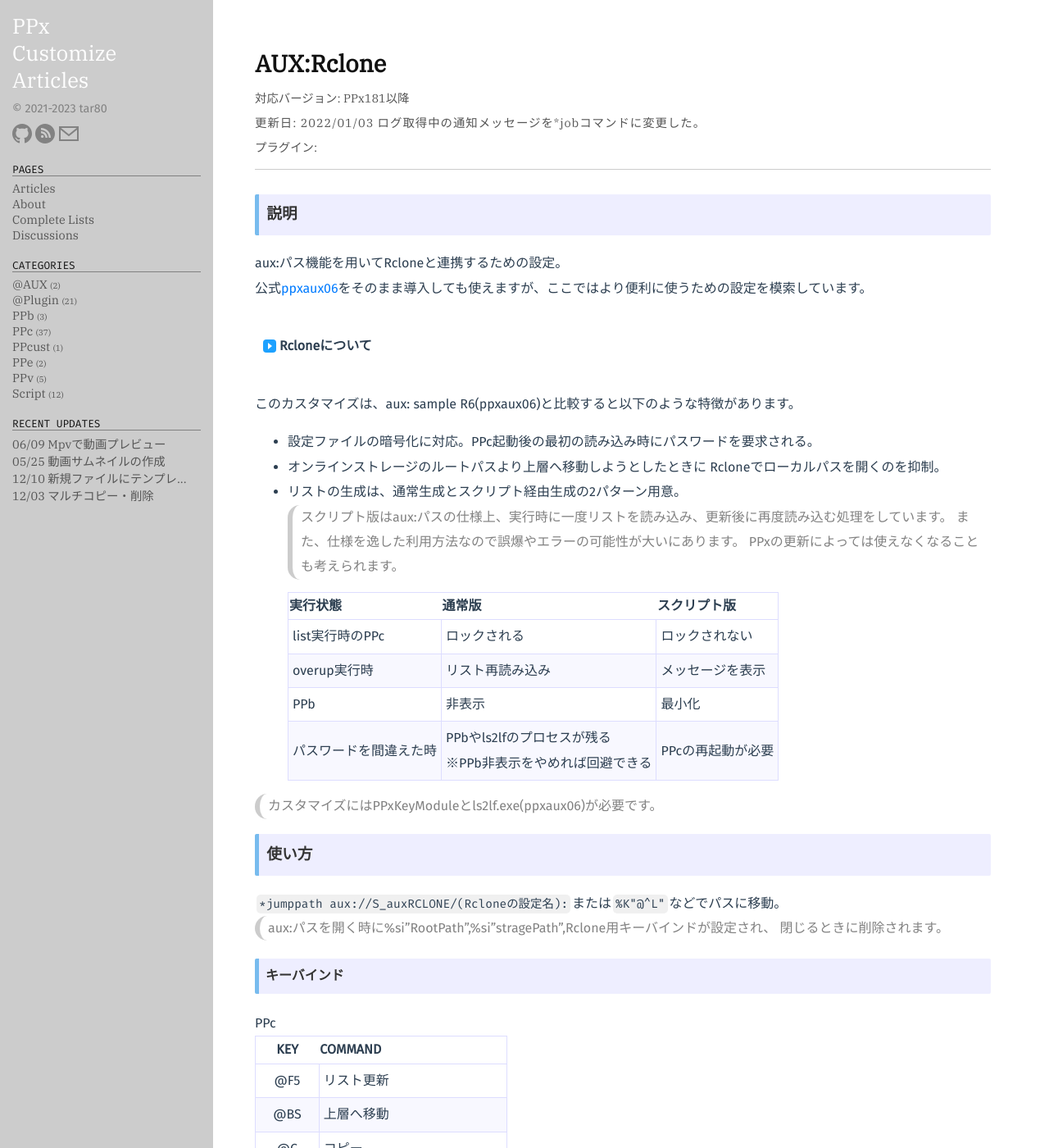
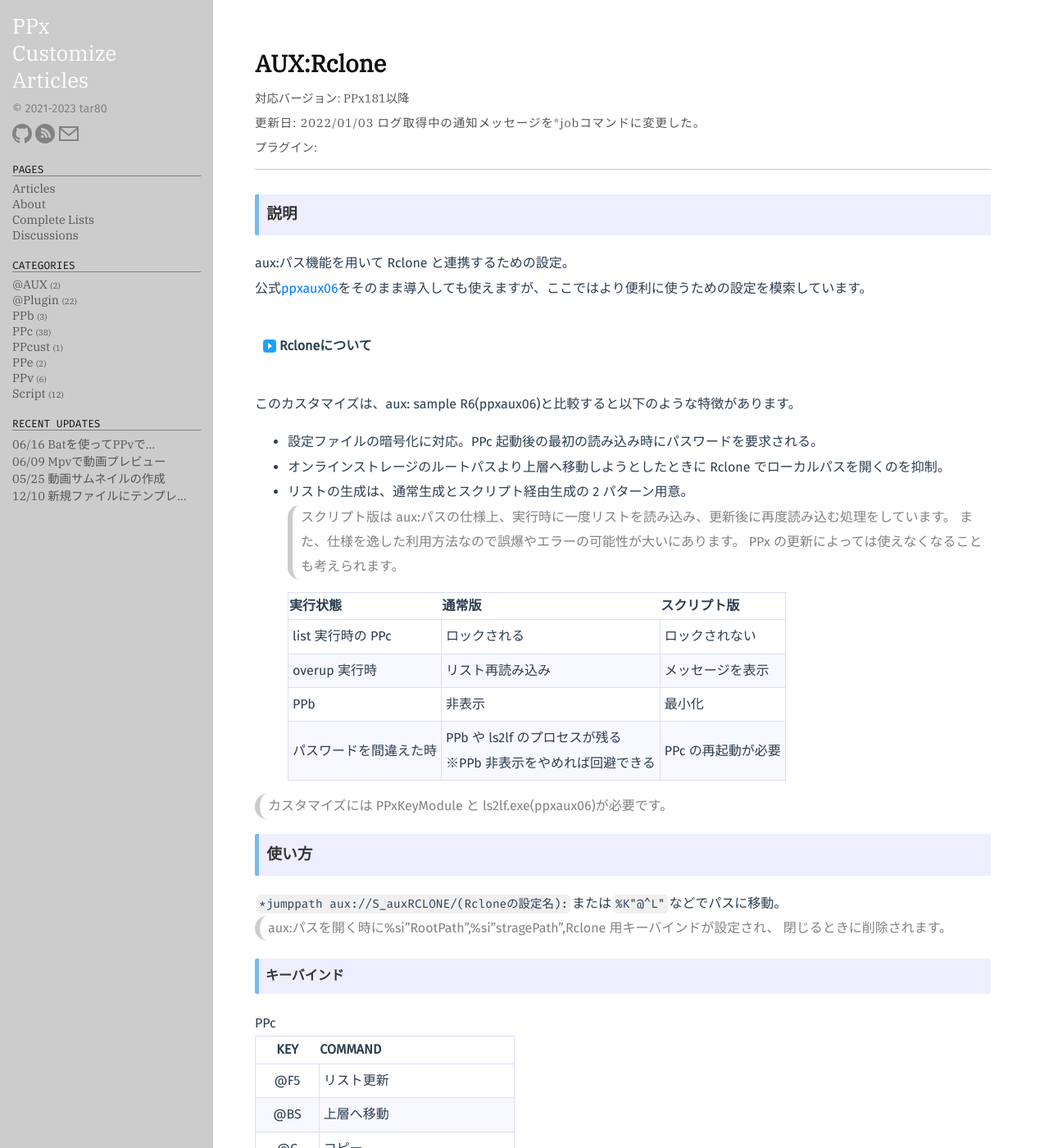
Before and after one commit to tar80/pages-pca, a Jekyll site: the page built from _posts/21-11-06-aux_rclone.md, in a window 1280 px wide and 1400 px high. Shown: the whole window at 82% size. Built offline with Jekyll 4.4.1, drawn with Linux system fonts in a browser that asks for light colours; some web fonts are replaced; some of the changed text lies outside the part shown.

Commit message:
Update PPv syntax投稿

````diff
--- a/_posts/21-11-06-aux_rclone.md
+++ b/_posts/21-11-06-aux_rclone.md
@@ -1,13 +1,15 @@
 ---
 layout: post
-title: "AUX:Rclone"
+title: 'AUX:Rclone'
 version: PPx181以降
 date: 2022-01-03
-comment: "ログ取得中の通知メッセージを*jobコマンドに変更した。"
+comment: 'ログ取得中の通知メッセージを*jobコマンドに変更した。'
 categories: PPc @AUX
 ---
+
 ### 説明
-aux:パス機能を用いてRcloneと連携するための設定。<BR>
+
+aux:パス機能を用いて Rclone と連携するための設定。<BR>
 公式[ppxaux06](http://toro.d.dooo.jp/slppx.html#ppxaux)をそのまま導入しても使えますが、ここではより便利に使うための設定を模索しています。
 
 <BR>
@@ -25,41 +27,45 @@
 <BR>
 
 このカスタマイズは、aux: sample R6(ppxaux06)と比較すると以下のような特徴があります。
-- 設定ファイルの暗号化に対応。PPc起動後の最初の読み込み時にパスワードを要求される。
+
+- 設定ファイルの暗号化に対応。PPc 起動後の最初の読み込み時にパスワードを要求される。
 - オンラインストレージのルートパスより上層へ移動しようとしたときに
-  Rcloneでローカルパスを開くのを抑制。
-- リストの生成は、通常生成とスクリプト経由生成の2パターン用意。<BR>
-  > スクリプト版はaux:パスの仕様上、実行時に一度リストを読み込み、更新後に再度読み込む処理をしています。
-  また、仕様を逸した利用方法なので誤爆やエラーの可能性が大いにあります。
-  PPxの更新によっては使えなくなることも考えられます。
+  Rclone でローカルパスを開くのを抑制。
+- リストの生成は、通常生成とスクリプト経由生成の 2 パターン用意。<BR>
 
-  | 実行状態 | 通常版 | スクリプト版 |
-  |:-|:-|:-|
-  | list実行時のPPc | ロックされる | ロックされない |
-  | overup実行時 | リスト再読み込み | メッセージを表示 |
-  | PPb | 非表示 | 最小化 |
-  | パスワードを間違えた時 | PPbやls2lfのプロセスが残る<BR>※PPb非表示をやめれば回避できる | PPcの再起動が必要 |
+  > スクリプト版は aux:パスの仕様上、実行時に一度リストを読み込み、更新後に再度読み込む処理をしています。
+  > また、仕様を逸した利用方法なので誤爆やエラーの可能性が大いにあります。
+  > PPx の更新によっては使えなくなることも考えられます。
 
-> カスタマイズにはPPxKeyModuleとls2lf\.exe(ppxaux06)が必要です。
+  | 実行状態               | 通常版                                                           | スクリプト版       |
+  | :--------------------- | :--------------------------------------------------------------- | :----------------- |
+  | list 実行時の PPc      | ロックされる                                                     | ロックされない     |
+  | overup 実行時          | リスト再読み込み                                                 | メッセージを表示   |
+  | PPb                    | 非表示                                                           | 最小化             |
+  | パスワードを間違えた時 | PPb や ls2lf のプロセスが残る<BR>※PPb 非表示をやめれば回避できる | PPc の再起動が必要 |
 
+> カスタマイズには PPxKeyModule と ls2lf\.exe(ppxaux06)が必要です。
 
 ### 使い方
+
 `*jumppath aux://S_auxRCLONE/(Rcloneの設定名):`または`%K"@^L"`などでパスに移動。<BR>
-> aux:パスを開く時に%si"RootPath",%si"stragePath",Rclone用キーバインドが設定され、
-閉じるときに削除されます。
+
+> aux:パスを開く時に%si"RootPath",%si"stragePath",Rclone 用キーバインドが設定され、
+> 閉じるときに削除されます。
 
 #### キーバインド
+
 PPc
 
-| KEY | COMMAND |
-|:-:|:-|
-| @F5 | リスト更新 |
-| @BS | 上層へ移動 |
-| @C | コピー |
-| @M | 移動 |
-| @D | 削除 |
-| @CTRL+K | ディレクトリ作成 |
-| V | エントリをPPv標準入力で開く |
+|   KEY   | COMMAND                       |
+| :-----: | :---------------------------- |
+|   @F5   | リスト更新                    |
+|   @BS   | 上層へ移動                    |
+|   @C    | コピー                        |
+|   @M    | 移動                          |
+|   @D    | 削除                          |
+| @CTRL+K | ディレクトリ作成              |
+|    V    | エントリを PPv 標準入力で開く |
 
 #### 設定
 
@@ -75,6 +81,7 @@
 V , %Oq *execute ba,*job start %%: rclone cat %*regexp("%si"stragePath"%*addchar(/)","/:\//:/")%R | %0ppvw %%& *job end
 }
 ```
+
 <BR>
 通常版
 ```
--- /dev/null
+++ b/_posts/23-06-16-ppv_syntax.md
@@ -0,0 +1,38 @@
+---
+layout: post
+title: batを使ってPPvで構文ハイライト
+version: PPx191+1以降
+date: 2023-06-16
+comment: 投稿。
+repository: tar80/ppm-view
+categories: PPc PPv @plugin
+---
+
+### 説明
+
+PPv は非常に多機能なページャーで ansi エスケープシーケンスにも対応しています。
+つまり、[bat](https://github.com/sharkdp/bat)で構文ハイライトできたりします。
+
+![sample]({{ site.baseurl }}{% link /public/img/view_bat.png %})
+
+<BR>
+
+ただし bat は utf-8 しか読めませんし、PPv との連携も簡単ではないのでプラグインにしました。
+文字エンコードの変更には nkf を使っています。nkf も bat も処理が重めなので速度面を考えて、
+ユーザー指定の拡張子のみ nkf を通す仕組みです。
+高性能 PC なら全ての拡張子に nkf を通しても気にならないかもしれません。
+
+問題点として、キャレットモードでは正確なカーソル位置を取得できないので
+閲覧用と割り切って使うのがよさそうです。
+
+### 使い方
+
+ppm-viewをインストールして設定してください。
+標準では以下のキーで構文ハイライトが適用されます。
+
+| key                   | command                  |
+| :-------------------- | :----------------------- |
+| (PPc) N               | PPv 起動                 |
+| (PPv) CTRL+SHIFT+UP   | 前のファイル             |
+| (PPv) CTRL+SHIFT+DOWN | 次のファイル             |
+| (PPv) SHIFT+F5        | 構文ハイライト再読み込み |
````
Also changed, not shown: _posts/19-11-11-moving_ppv.md (+1 -0 lines), _posts/20-05-02-behavior_ppv.md (+1 -0 lines), _posts/20-12-29-syncview.md (+1 -0 lines), about.md (+4 -2 lines), public/img/view_bat.png (added).
